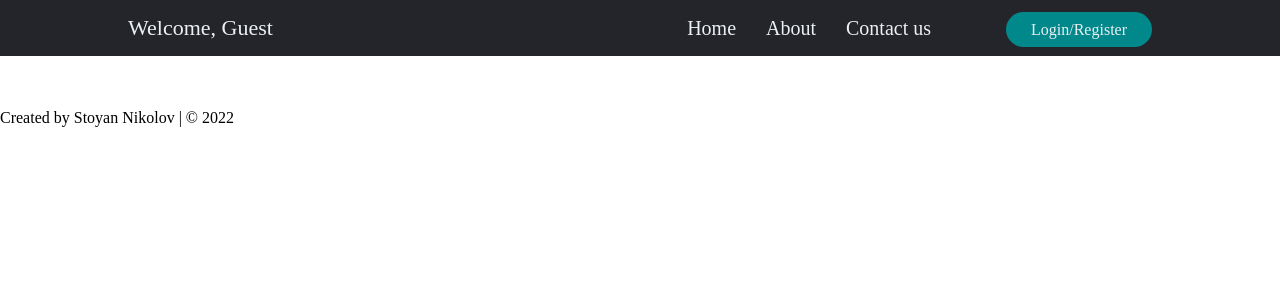
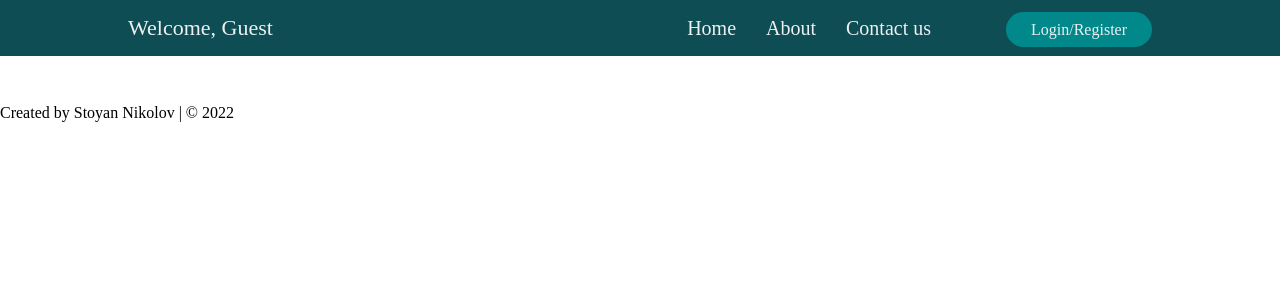
Before and after one commit to stoine92/nasa-search-engine, a React (Create React App) app in the folder search-engine/: page / in a window 1280 px wide. Shown: the top 300 px of the page. Built offline with nearby package versions, Linux system fonts and the light colour scheme; no server answers.

Commit message:
Styling finishing touches

```diff
--- a/search-engine/src/components/header/Header.css
+++ b/search-engine/src/components/header/Header.css
@@ -2,13 +2,16 @@ header {
     box-sizing: border-box;
     margin: 0;
     padding: 0;
-    background-color: #24252a;
+    /* background-color: #24252a;
+     */
+    background-color: rgb(15, 77, 85);
+
 
     display: flex;
     justify-content:  flex-end;
     align-items: center;
     padding: 15px 10%;
-    border-bottom: 5px solid white;
+
 }
 
 
```
